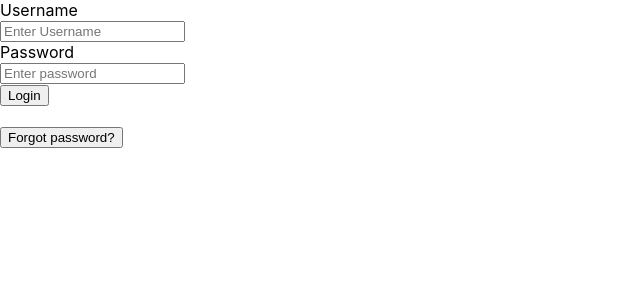
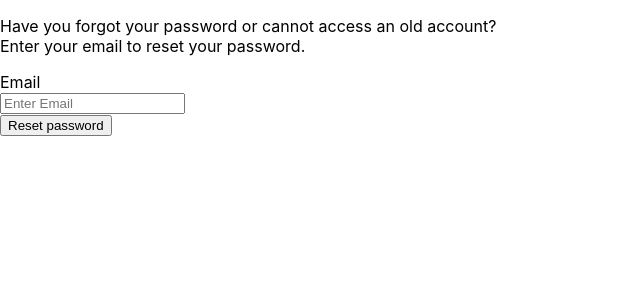
Before and after one commit to mryblad/IV1201-React, a React (Create React App) app: page /forgotpassword in a window 1280 px wide. Before the commit this address led to /. Shown: the top 300 px of the page, without its empty margins (0-640 px from the left). Built offline with nearby package versions, Linux system fonts and the light colour scheme; no server answers.

Commit message:
Forgot and set password functionality added

```diff
--- a/src/App.js
+++ b/src/App.js
@@ -5,6 +5,8 @@ import {Footer} from './Components/Footer/Footer';
 import {Menu} from './Components/Menu/Menu';
 import {Example} from './Components/Example/Example';
 import {Login} from './Components/Login/Login';
+import {ForgotPassword} from './Components/ForgotPassword/ForgotPassword';
+import {SetPassword} from './Components/SetPassword/SetPassword';
 import {CreateAccount} from './Components/CreateAccount/CreateAccount';
 import {Apply} from './Components/Apply/Apply';
 import {Authorized} from './Components/Authorized/Authorized';
@@ -28,6 +30,8 @@ const App=()=>
     </Authorized>
     <Authorized value={false}>
       <Switch>
+        <Route exact path="/forgotpassword" component={ForgotPassword}/>
+        <Route exact path="/setpassword/:token" component={SetPassword}/>
         <Route exact path="/" component={Login}/>
         <Redirect to="/"/>
       </Switch>
--- /dev/null
+++ b/src/Components/ForgotPassword/ForgotPassword.js
@@ -0,0 +1,29 @@
+import {createElement} from 'react';
+import {ForgotPasswordView} from './ForgotPasswordView';
+import apiService from "../../Services/apiService";
+import Validators from '../../util/Validators';
+
+
+/**
+ * Handles the Login logic and controlls the LoginView.
+ */
+function ForgotPassword(){
+
+   /**
+    * Handles what happens when the "reset password" form is submitted.
+    * @param {HTML form} e The form that was submitted.
+    */
+    function handleSubmit(e){
+      e.preventDefault();
+      let email = e.target.email.value;
+
+      console.log("(mail) Go to this link [link] to reset your password.")
+      apiService.resetPassword(email).then(console.log);
+    }
+
+    return createElement(ForgotPasswordView,{
+        handleSubmit: e => handleSubmit(e),
+    });
+}
+
+export {ForgotPassword};
--- /dev/null
+++ b/src/Components/ForgotPassword/ForgotPasswordView.js
@@ -0,0 +1,15 @@
+const ForgotPasswordView=({handleSubmit})=>
+    <div>
+      <div className="forgotpassword-from">
+      <p>Have you forgot your password or cannot access an old account?<br/>
+         Enter your email to reset your password.</p>
+        <form onSubmit={handleSubmit}>
+          <label>Email</label><br/>
+          <input type="email" name="email" placeholder="Enter Email" required maxLength="24"/>
+          <br/><button type="submit">Reset password</button>
+          <br/><br/><br/>
+          </form>
+      </div>
+    </div>
+
+export {ForgotPasswordView};
--- a/src/Components/Header/HeaderView.js
+++ b/src/Components/Header/HeaderView.js
@@ -1,6 +1,10 @@
 const HeaderView=()=>
     <div className="header">
         This is a header
+        <br/><button onClick={() => {
+          console.log("test");
+          window.localStorage.removeItem("authToken");
+        }}>Logout</button>
     </div>
 
 export {HeaderView};
--- a/src/Components/Login/Login.js
+++ b/src/Components/Login/Login.js
@@ -1,4 +1,4 @@
-import {createElement, useState} from 'react';
+import {createElement} from 'react';
 import {LoginView} from './LoginView';
 import apiService from "../../Services/apiService";
 import Validators from '../../util/Validators';
@@ -8,7 +8,6 @@ import Validators from '../../util/Validators';
  * Handles the Login logic and controlls the LoginView.
  */
 function Login(){
-  const [formDisplay, setformDisplay]= useState({login: "block", forgotPassword: "none"});
 
    /**
     * Handles what happens when the login form is submitted.
@@ -16,23 +15,9 @@ function Login(){
     */
     function handleSubmit(e){
       e.preventDefault();
-      let username, password, email;
+      let username = e.target.username.value
+      let password = e.target.password.value
 
-      if(e.target.username && e.target.password){
-        username = e.target.username.value;
-        password = e.target.password.value;
-        login();
-      }
-      else if(e.target.email){
-        email = e.target.email.value;
-        forgotPassword();
-      }
-      else{
-        return new Error("invalid input");
-      }
-
-
-      function login(){
       console.log("Username: " + username);
       console.log("Password: " + password);
 
@@ -53,29 +38,8 @@ function Login(){
       });
     }
 
-      function forgotPassword(){
-        console.log("forgot password API not implemented");
-        console.log("Email: " + email);
-      }
-    }
-
-    /**
-     * Toggles between showing the login form and the forgot password form.
-     * @param  {[type]} e The button that was pressed.
-     */
-    function toggleForgot(e){
-      e.preventDefault();
-      let tempObj = {
-        login: formDisplay.forgotPassword,
-        forgotPassword: formDisplay.login
-      }
-      setformDisplay(tempObj);
-    }
-
     return createElement(LoginView,{
         handleSubmit: e => handleSubmit(e),
-        toggleForgot: e => toggleForgot(e),
-        formDisplay: formDisplay
     });
 }
 
--- a/src/Components/Login/LoginView.js
+++ b/src/Components/Login/LoginView.js
@@ -1,6 +1,7 @@
-const LoginView=({handleSubmit, toggleForgot, formDisplay})=>
+import {Link} from 'react-router-dom';
+const LoginView=({handleSubmit})=>
     <div>
-      <div className="login-from" style={{display: formDisplay.login}}>
+      <div className="login-from">
         <form onSubmit={handleSubmit}>
           <label>Username</label><br/>
           <input type="text" name="username" placeholder="Enter Username" required maxLength="16"/>
@@ -9,15 +10,7 @@ const LoginView=({handleSubmit, toggleForgot, formDisplay})=>
           <br/><button type="submit">Login</button>
         </form>
       </div>
-      <div className="forgotPassword-from" style={{display: formDisplay.forgotPassword}}>
-        <form onSubmit={handleSubmit}>
-          <label>Email</label><br/>
-          <input type="email" name="email" placeholder="Enter Email" required maxLength="24"/>
-          <br/><button type="submit">Request password reset</button>
-          <br/><br/><br/>
-          </form>
-      </div>
-      <br/><button onClick={toggleForgot}>Forgot password?</button>
+      <p>Have you forgot your password or can't login to an old account? Click <Link to="/forgotPassword">here</Link></p>
     </div>
 
 export {LoginView};
--- a/src/Components/Menu/MenuView.js
+++ b/src/Components/Menu/MenuView.js
@@ -5,6 +5,7 @@ const MenuView=()=>
         <ul>
             <li><Link to="/example">Example</Link></li>
             <li><Link to="/login">Login</Link></li>
+            <li><Link to="/forgotpassword">Forgot Password</Link></li>
             <li><Link to="/create">Create</Link></li>
             <li><Link to="/apply">Apply</Link></li>
         </ul>
--- /dev/null
+++ b/src/Components/SetPassword/SetPassword.js
@@ -0,0 +1,32 @@
+import {createElement} from 'react';
+import { useParams } from 'react-router-dom';
+import {SetPasswordView} from './SetPasswordView';
+import apiService from "../../Services/apiService";
+import Validators from '../../util/Validators';
+
+
+/**
+ * Handles the Login logic and controlls the LoginView.
+ */
+function SetPassword(){
+  let token = useParams().token;
+
+   /**
+    * Handles what happens when the "set password" form is submitted.
+    * @param {HTML form} e The form that was submitted.
+    */
+    function handleSubmit(e){
+      e.preventDefault();
+      let password = e.target.password.value;
+
+      apiService.setPassword({password, token}).then(response => {
+        console.log(response);
+      });
+    }
+
+    return createElement(SetPasswordView,{
+        handleSubmit: e => handleSubmit(e),
+    });
+}
+
+export {SetPassword};
--- /dev/null
+++ b/src/Components/SetPassword/SetPasswordView.js
@@ -0,0 +1,13 @@
+const SetPasswordView=({handleSubmit})=>
+    <div>
+      <div className="setpassword-from">
+        <p>Enter your new password here:</p>
+          <form onSubmit={handleSubmit}>
+            <label>Password</label><br/>
+            <input type="password" name="password" placeholder="Enter Password" required maxLength="24"/>
+            <br/><button type="submit">Set password</button>
+            </form>
+      </div>
+    </div>
+
+export {SetPasswordView};
--- a/src/Services/apiService.js
+++ b/src/Services/apiService.js
@@ -1,5 +1,6 @@
 
 const BASE_URL = "https://iv1201-rest-server.herokuapp.com/";
+
 /**
  * Class with methods used for API calls.
  */
@@ -21,12 +22,29 @@ class ApiService {
     }).then(response=>response.json());
   }
 
+  /**
+   * Sends a request to the REST server to reset the user's password.
+   * @param {[type]} email The email linked to the account.
+   */
+   resetPassword(email){
+     return this.apiCall("forgotpassword/" + email, "GET");
+   }
+
+   /**
+    * Sets a new password for the user's account based on email encapsulated in the token.
+    * @param {[type]} password The new password to set
+    * @param {[type]} token The verification token received
+    */
+   setPassword({password, token}){
+     return this.apiCall("setpassword/", "POST", {"password": password, "token": token});
+   }
+
  /**
   * API call to check if the current authToken local storage is a valid token
   * @return {object} The resolved json fetch response
   */
   checkTokenValidity(){
-    return this.apiCall("login/check_validity","GET");
+    return this.apiCall("login/check_validity", "GET");
   }
 
  /**
```
Also changed, not shown: 1 other file (tests, documents, lock files or other folders). Lines whose indentation alone changed are shown as unchanged.
